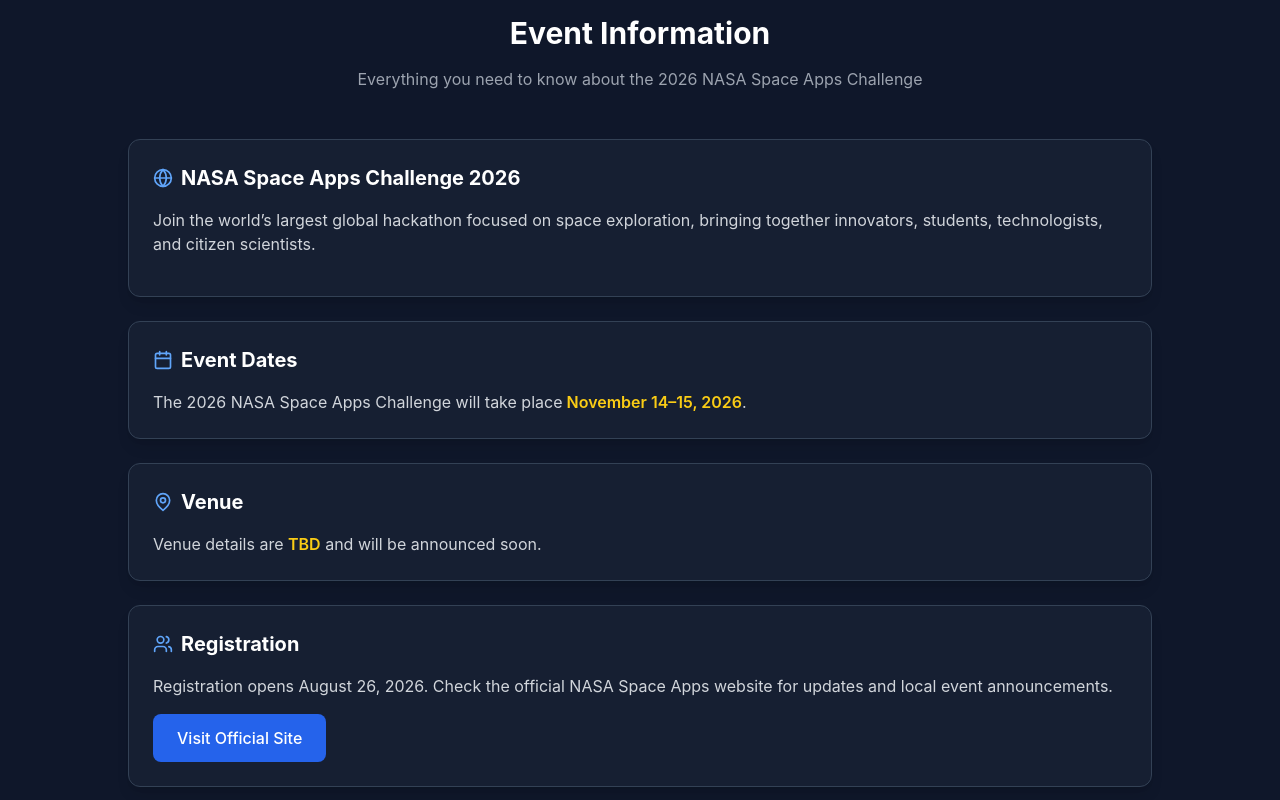
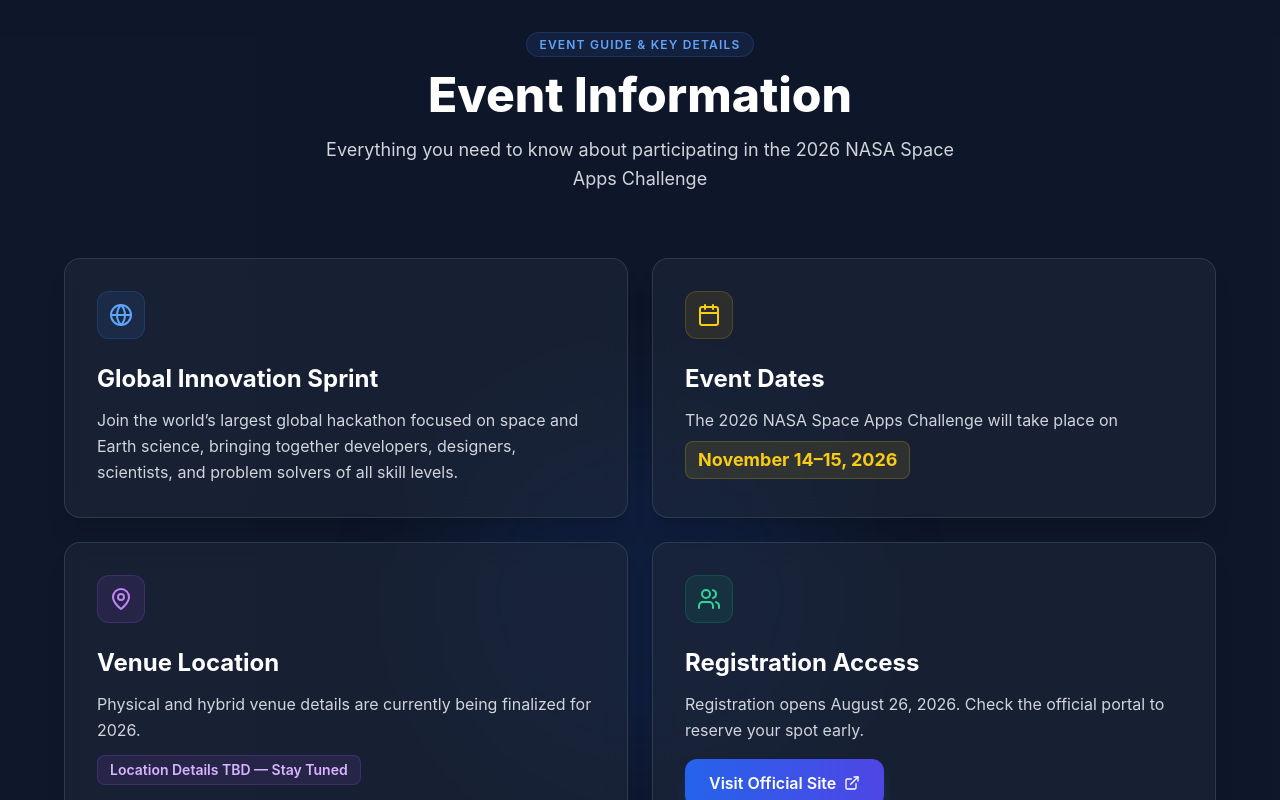
Before and after one commit to zainkhan1994/SpaceappschallengeV2-main, a React (Vite) app: page / in a window 1280 px wide. Shown: the part 980-1780 px from the top of the page. Built offline with nearby package versions, Linux system fonts and the light colour scheme.

Commit message:
feat: UI/UX design refresh and zero-error lint fixes for NASA Space Apps V2 2026

```diff
--- a/src/components/AnimatedCounter.tsx
+++ b/src/components/AnimatedCounter.tsx
@@ -27,13 +27,14 @@
       { threshold: 0.5 }
     );
 
-    if (countRef.current) {
-      observer.observe(countRef.current);
+    const node = countRef.current;
+    if (node) {
+      observer.observe(node);
     }
 
     return () => {
-      if (countRef.current) {
-        observer.unobserve(countRef.current);
+      if (node) {
+        observer.unobserve(node);
       }
     };
   }, [isVisible]);
--- a/src/components/ChatbotWidget.tsx
+++ b/src/components/ChatbotWidget.tsx
@@ -30,7 +30,7 @@
       });
       const data = await res.json();
       setMessages([...newMessages, { role: 'assistant', content: data.result.content }]);
-    } catch (err) {
+    } catch {
       setMessages([...newMessages, { role: 'assistant', content: 'Sorry, there was an error. Please try again.' }]);
     }
     setLoading(false);
--- a/src/components/Contact.tsx
+++ b/src/components/Contact.tsx
@@ -1,5 +1,5 @@
 import React from 'react';
-import { Mail, MessageSquare, Users, Globe, Clock, MapPin } from 'lucide-react';
+import { Mail, Users, Globe, Clock, MapPin } from 'lucide-react';
 
 const Contact: React.FC = () => {
   const contactMethods = [
--- a/src/components/EventBasics.tsx
+++ b/src/components/EventBasics.tsx
@@ -1,76 +1,100 @@
 import React from 'react';
-import { Users, Globe, Calendar, MapPin } from 'lucide-react';
+import { Users, Globe, Calendar, MapPin, ExternalLink } from 'lucide-react';
 import EventContactInfo from './EventContactInfo';
 
 const EventBasics: React.FC = () => {
   return (
-    <div className="bg-slate-900 py-16">
-      <div className="container mx-auto px-6">
-        <div className="mb-12 text-center">
-          <h2 className="text-3xl font-bold text-white mb-4">Event Information</h2>
-          <p className="text-gray-400 max-w-3xl mx-auto">
-            Everything you need to know about the 2026 NASA Space Apps Challenge
+    <div className="bg-slate-900/90 py-20 relative overflow-hidden">
+      {/* Background glow accents */}
+      <div className="absolute top-1/4 left-1/2 -translate-x-1/2 w-96 h-96 bg-blue-600/10 rounded-full blur-3xl pointer-events-none" />
+      <div className="absolute bottom-10 right-10 w-80 h-80 bg-indigo-600/10 rounded-full blur-3xl pointer-events-none" />
+
+      <div className="container mx-auto px-6 relative z-10">
+        <div className="mb-16 text-center">
+          <span className="text-xs uppercase tracking-widest text-blue-400 font-semibold bg-blue-500/10 px-3 py-1 rounded-full border border-blue-500/20">
+            Event Guide & Key Details
+          </span>
+          <h2 className="text-3xl md:text-5xl font-extrabold text-white mt-4 mb-4">
+            Event Information
+          </h2>
+          <p className="text-gray-300 text-lg max-w-2xl mx-auto leading-relaxed">
+            Everything you need to know about participating in the 2026 NASA Space Apps Challenge
           </p>
         </div>
 
-        <div className="max-w-5xl mx-auto">
-          <div className="space-y-6">
+        <div className="max-w-6xl mx-auto space-y-8">
+          <div className="grid md:grid-cols-2 gap-6">
             {/* Event Details Card */}
-            <div className="bg-slate-800/50 rounded-xl p-6 border border-slate-700 shadow-lg">
-              <h3 className="text-xl font-bold text-white mb-4 flex items-center">
-                <Globe className="mr-2 text-blue-400" size={20} />
-                NASA Space Apps Challenge 2026
+            <div className="bg-slate-800/60 backdrop-blur-md rounded-2xl p-6 md:p-8 border border-slate-700/80 hover:border-blue-500/40 transition-all duration-300 shadow-xl group">
+              <div className="w-12 h-12 rounded-xl bg-blue-500/10 border border-blue-500/20 flex items-center justify-center mb-6 group-hover:scale-110 transition-transform">
+                <Globe className="text-blue-400" size={24} />
+              </div>
+              <h3 className="text-2xl font-bold text-white mb-3">
+                Global Innovation Sprint
               </h3>
-              <p className="text-gray-300 mb-4">
-                Join the world’s largest global hackathon focused on space exploration,
-                bringing together innovators, students, technologists, and citizen scientists.
+              <p className="text-gray-300 leading-relaxed">
+                Join the world’s largest global hackathon focused on space and Earth science, bringing together developers, designers, scientists, and problem solvers of all skill levels.
               </p>
             </div>
 
-            {/* Event Date */}
-            <div className="bg-slate-800/50 rounded-xl p-6 border border-slate-700 shadow-lg">
-              <h3 className="text-xl font-bold text-white mb-4 flex items-center">
-                <Calendar className="mr-2 text-blue-400" size={20} />
+            {/* Event Date Card */}
+            <div className="bg-slate-800/60 backdrop-blur-md rounded-2xl p-6 md:p-8 border border-slate-700/80 hover:border-blue-500/40 transition-all duration-300 shadow-xl group">
+              <div className="w-12 h-12 rounded-xl bg-yellow-500/10 border border-yellow-500/20 flex items-center justify-center mb-6 group-hover:scale-110 transition-transform">
+                <Calendar className="text-yellow-400" size={24} />
+              </div>
+              <h3 className="text-2xl font-bold text-white mb-3">
                 Event Dates
               </h3>
-              <div className="space-y-3">
-                <p className="text-gray-300">
-                  The 2026 NASA Space Apps Challenge will take place
-                  <span className="text-yellow-400 font-semibold"> November 14–15, 2026</span>.
+              <p className="text-gray-300 leading-relaxed mb-2">
+                The 2026 NASA Space Apps Challenge will take place on
+              </p>
+              <span className="inline-block text-yellow-400 font-bold text-lg bg-yellow-400/10 px-3 py-1 rounded-lg border border-yellow-400/20">
+                November 14–15, 2026
+              </span>
+            </div>
+
+            {/* Venue Card */}
+            <div className="bg-slate-800/60 backdrop-blur-md rounded-2xl p-6 md:p-8 border border-slate-700/80 hover:border-blue-500/40 transition-all duration-300 shadow-xl group">
+              <div className="w-12 h-12 rounded-xl bg-purple-500/10 border border-purple-500/20 flex items-center justify-center mb-6 group-hover:scale-110 transition-transform">
+                <MapPin className="text-purple-400" size={24} />
+              </div>
+              <h3 className="text-2xl font-bold text-white mb-3">
+                Venue Location
+              </h3>
+              <p className="text-gray-300 leading-relaxed mb-3">
+                Physical and hybrid venue details are currently being finalized for 2026.
+              </p>
+              <span className="inline-block text-purple-300 font-semibold text-sm bg-purple-500/10 px-3 py-1 rounded-lg border border-purple-500/20">
+                Location Details TBD — Stay Tuned
+              </span>
+            </div>
+
+            {/* Registration Card */}
+            <div className="bg-slate-800/60 backdrop-blur-md rounded-2xl p-6 md:p-8 border border-slate-700/80 hover:border-blue-500/40 transition-all duration-300 shadow-xl group flex flex-col justify-between">
+              <div>
+                <div className="w-12 h-12 rounded-xl bg-emerald-500/10 border border-emerald-500/20 flex items-center justify-center mb-6 group-hover:scale-110 transition-transform">
+                  <Users className="text-emerald-400" size={24} />
+                </div>
+                <h3 className="text-2xl font-bold text-white mb-3">
+                  Registration Access
+                </h3>
+                <p className="text-gray-300 leading-relaxed mb-4">
+                  Registration opens August 26, 2026. Check the official portal to reserve your spot early.
                 </p>
               </div>
-            </div>
-
-            {/* Venue */}
-            <div className="bg-slate-800/50 rounded-xl p-6 border border-slate-700 shadow-lg">
-              <h3 className="text-xl font-bold text-white mb-4 flex items-center">
-                <MapPin className="mr-2 text-blue-400" size={20} />
-                Venue
-              </h3>
-              <p className="text-gray-300">
-                Venue details are <span className="text-yellow-400 font-semibold">TBD</span> and will be announced soon.
-              </p>
-            </div>
-
-            {/* Registration */}
-            <div className="bg-slate-800/50 rounded-xl p-6 border border-slate-700 shadow-lg">
-              <h3 className="text-xl font-bold text-white mb-4 flex items-center">
-                <Users className="mr-2 text-blue-400" size={20} />
-                Registration
-              </h3>
-              <p className="text-gray-300 mb-4">
-                Registration opens August 26, 2026. Check the official NASA Space Apps website for updates and local event announcements.
-              </p>
               <a
                 href="https://www.spaceappschallenge.org/"
                 target="_blank"
                 rel="noopener noreferrer"
-                className="inline-block px-6 py-3 bg-blue-600 text-white rounded-lg hover:bg-blue-700 transition-colors font-medium"
+                className="inline-flex items-center justify-center gap-2 px-6 py-3 bg-gradient-to-r from-blue-600 to-indigo-600 text-white rounded-xl hover:from-blue-500 hover:to-indigo-500 transition-all font-semibold shadow-lg shadow-blue-500/20 hover:shadow-blue-500/40 w-fit"
               >
-                Visit Official Site
+                <span>Visit Official Site</span>
+                <ExternalLink size={16} />
               </a>
             </div>
+          </div>
 
+          <div className="mt-12">
             <EventContactInfo />
           </div>
         </div>
--- a/src/components/Judges.tsx
+++ b/src/components/Judges.tsx
@@ -1,5 +1,5 @@
 import React from 'react';
-import { Award, Star, ExternalLink } from 'lucide-react';
+import { Award, Star } from 'lucide-react';
 
 const Judges: React.FC = () => {
   const judges = [
--- a/src/pages/CognitiveDiversityUI.tsx
+++ b/src/pages/CognitiveDiversityUI.tsx
@@ -1,5 +1,5 @@
 import React from 'react';
-import { Lightbulb, Users, Brain, LayoutDashboard, CalendarCheck, ClipboardList, CheckCircle, UserCheck, Compass, Palette, BarChart3, FileText, Settings, FlaskConical, Rocket } from 'lucide-react';
+import { Lightbulb, Users, Brain, LayoutDashboard, ClipboardList, CheckCircle, UserCheck, Compass, Palette, BarChart3, FileText, Settings, FlaskConical, Rocket } from 'lucide-react';
 
 export default function CognitiveDiversityUI() {
   return (
--- a/src/types/index.ts
+++ b/src/types/index.ts
@@ -9,7 +9,7 @@
 }
 
 export interface CastUnknownRules {
-  [key: string]: any;
+  [key: string]: unknown;
 }
 
 // Re-export Challenge and Constellation types for convenience
```
Also changed, not shown: src/components/HackathonAnimations.jsx (renamed from src/components/HackathonAnimations.js).
